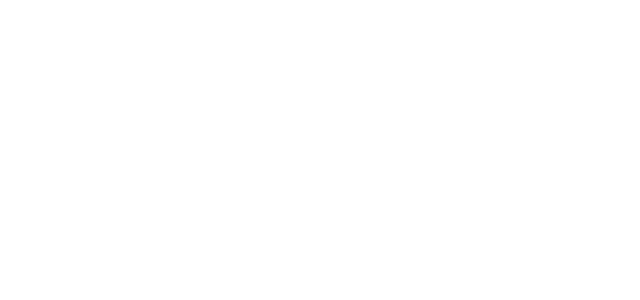
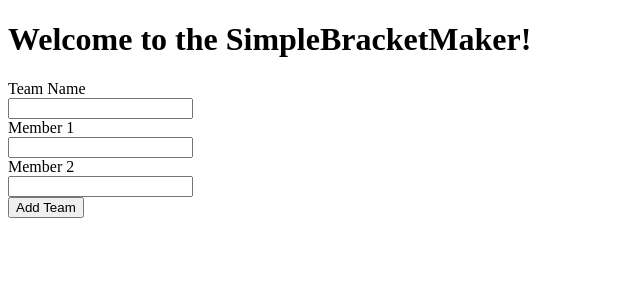
Before and after one commit to gub1th/simpleBracketMaker, a React (Vite) app in the folder simpleBracketMaker/: page / in a window 1280 px wide. Shown: the top 300 px of the page, without its empty margins (0-640 px from the left). Built offline with nearby package versions, Linux system fonts and the light colour scheme.

Commit message:
created basic form input

```diff
--- a/simpleBracketMaker/src/App.jsx
+++ b/simpleBracketMaker/src/App.jsx
@@ -1,5 +1,42 @@
+import React, { useState } from 'react';
+
 function App() {
 
+  const [formData, setFormData] = useState({
+    teamName : "",
+    member1 : "",
+    member2 : ""
+  })
+
+  const handleInputChange = (event) => {
+    const {id, value} = event.target;
+    setFormData((prevData)=> ({
+      ...prevData,
+      [id]: value,
+    }))
+  }
+
+  const handleSubmit = (event) => {
+    event.preventDefault();
+    console.log(formData);
+  }
+
+  return (
+    <>
+      <h1>Welcome to the SimpleBracketMaker!</h1>
+
+      <form onSubmit={handleSubmit}>
+        <label htmlFor="teamName">Team Name</label><br/>
+        <input type="text" id="teamName" onChange={handleInputChange}/><br/>
+        <label htmlFor="member1">Member 1</label><br/>
+        <input type="text" id="member1" onChange={handleInputChange}/><br/>
+        <label htmlFor="member2">Member 2</label><br/>
+        <input type="text" id="member2" onChange={handleInputChange}/><br/>
+
+        <button type="submit">Add Team</button>
+      </form>
+    </>
+  )
 }
 
 
```
